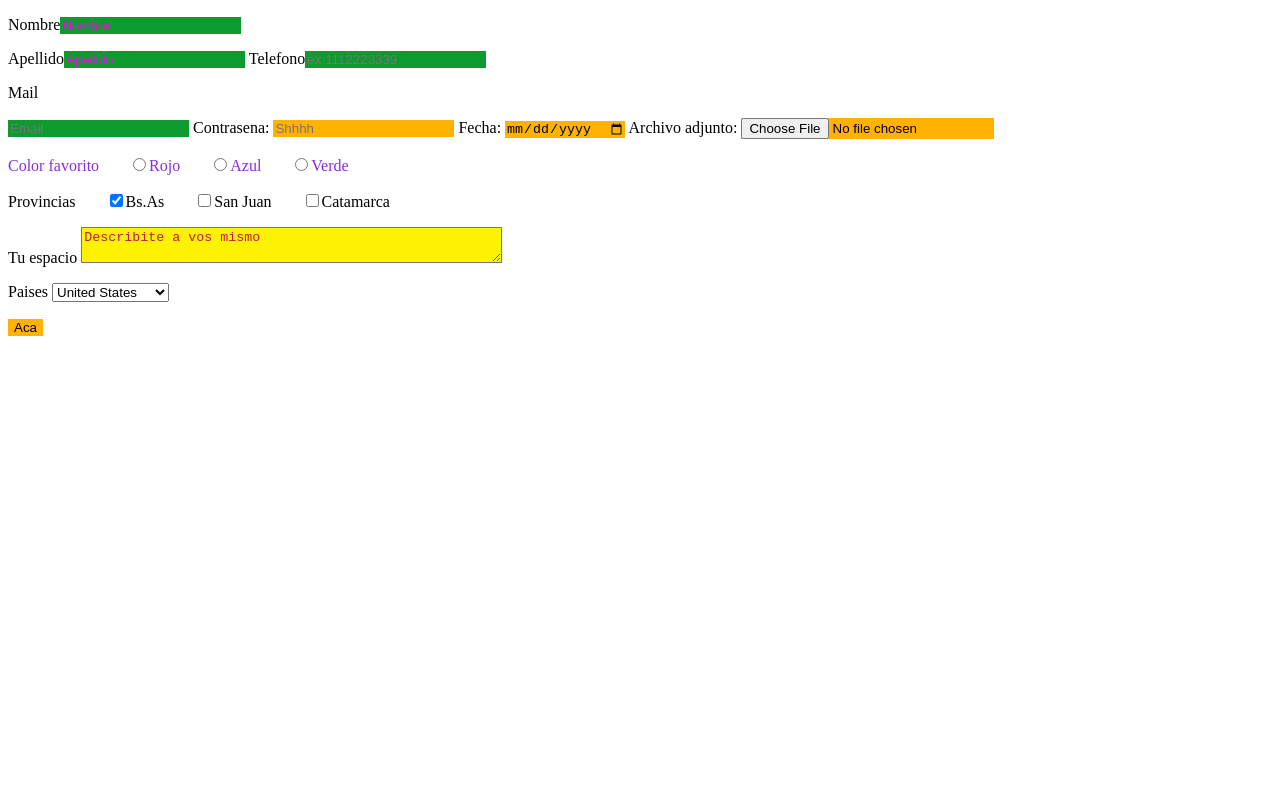
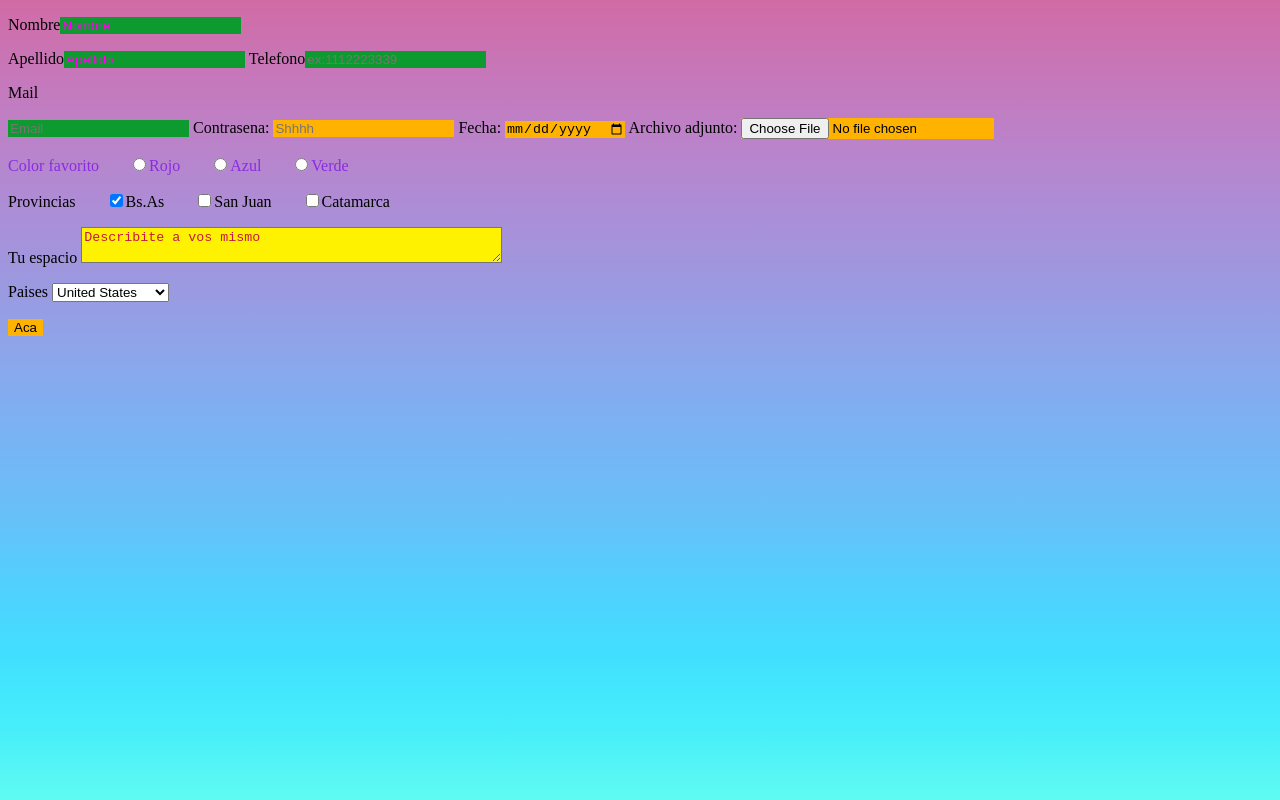
Before and after one commit to GonzalezMariaSol/Forms, a plain HTML site: page index.html in a window 1280 px wide. Drawn offline with Linux system fonts and the light colour scheme.

Commit message:
form-done

```diff
--- a/formularios.css
+++ b/formularios.css
@@ -1,3 +1,10 @@
+html{
+    width: 100%;
+    height: 100%;
+    background-image: linear-gradient(to bottom, #d16ba5, #c777b9, #ba83ca, #aa8fd8, #9a9ae1, #8aa7ec, #79b3f4, #69bff8, #52cffe, #41dfff, #46eefa, #5ffbf1);
+}   /*esto me permitio hacer un color degrade de fondo*/
+
+
 input{
     background-color: rgb(255, 179, 0);
     border: none;
```
